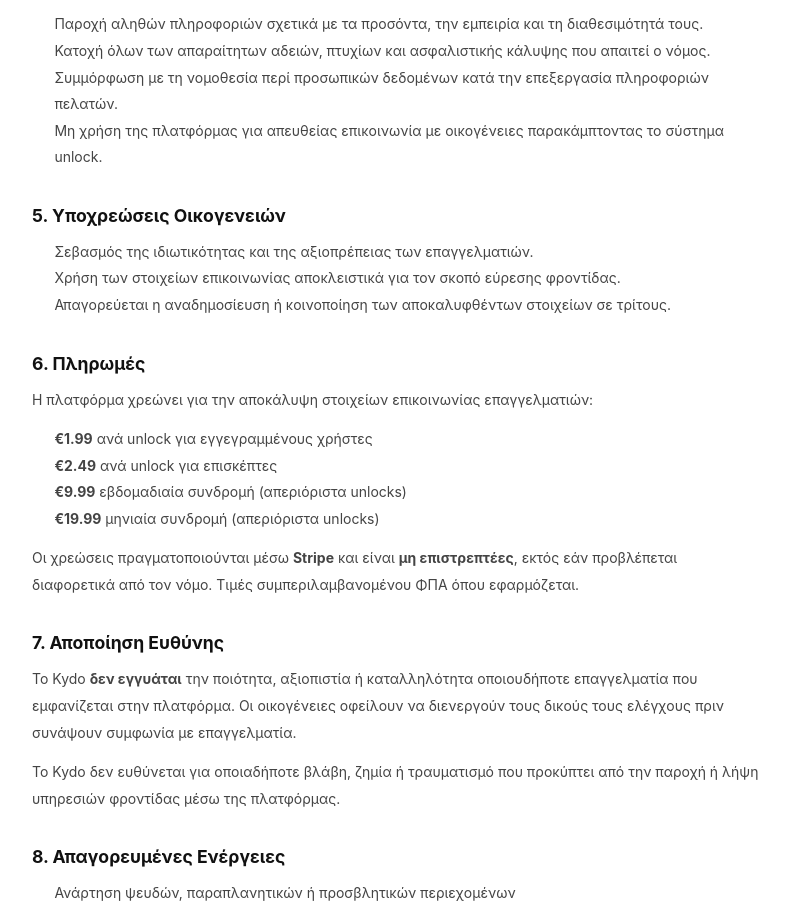
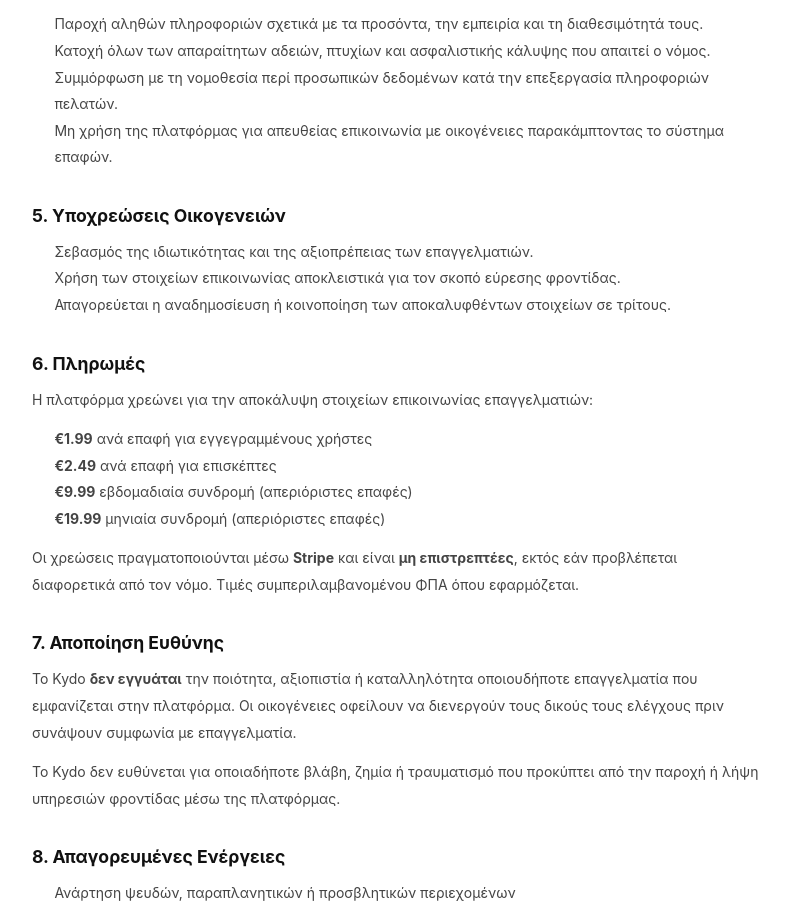
Before and after one commit to koulis21/kydo, a Next.js app: page /terms in a window 1280 px wide. Shown: the part 970-1882 px from the top of the page, without its empty margins (242-1031 px from the left). Built offline with nearby package versions, Linux system fonts and the light colour scheme; no server answers.

Commit message:
Replace 'unlock' with 'επαφή' across all user-facing UI

```diff
--- a/src/app/api/checkout/route.ts
+++ b/src/app/api/checkout/route.ts
@@ -73,7 +73,7 @@
         currency: 'eur',
         unit_amount: priceInCents,
         product_data: {
-          name: `Kydo Unlock — ${professional_name || 'Επαγγελματίας'}`,
+          name: `Kydo Επαφή — ${professional_name || 'Επαγγελματίας'}`,
           description: 'Πρόσβαση σε στοιχεία επικοινωνίας',
         },
       },
--- a/src/app/dashboard/page.tsx
+++ b/src/app/dashboard/page.tsx
@@ -100,7 +100,7 @@
       {/* Stats */}
       <div style={{ display: 'grid', gridTemplateColumns: 'repeat(auto-fit,minmax(140px,1fr))', gap: '1rem', marginBottom: '1.5rem' }}>
         {[
-          { label: 'Unlocks', val: unlocks, note: 'Επαφές ξεκλειδωμένες', href: null },
+          { label: 'Επαφές', val: unlocks, note: 'Επαγγελματίες επικοινωνίας', href: null },
           { label: '❤️ Αγαπημένοι', val: favorites, note: favorites > 0 ? 'Δες τους' : 'Αποθήκευσε pros', href: '/favorites' },
           { label: 'Αξιολογήσεις', val: reviews, note: 'Έχετε δώσει', href: null },
           { label: 'Express', val: 0, note: 'Ιστορικό', href: null },
--- a/src/app/jobs/[id]/page.tsx
+++ b/src/app/jobs/[id]/page.tsx
@@ -185,10 +185,10 @@
             <div style={{ border: '1.5px dashed var(--gray-m)', borderRadius: 'var(--rs)', padding: '1.2rem 1.4rem' }}>
               <div style={{ fontSize: '13px', fontWeight: 700, color: 'var(--gray)', textTransform: 'uppercase', letterSpacing: '.5px', marginBottom: '8px' }}>🔒 Στοιχεία επικοινωνίας</div>
               <div style={{ fontSize: '14px', color: 'var(--gray)', marginBottom: '12px', lineHeight: 1.5 }}>
-                Ξεκλείδωσε για να επικοινωνήσεις απευθείας με την οικογένεια. Pro συνδρομητές: <strong>δωρεάν</strong>.
+                Αποκτήστε επαφή για να επικοινωνήσετε απευθείας με την οικογένεια. Pro συνδρομητές: <strong>δωρεάν</strong>.
               </div>
               <button onClick={unlockJob} disabled={busy} style={{ padding: '12px 22px', background: 'var(--teal)', color: '#fff', border: 'none', borderRadius: 'var(--rs)', fontSize: '14px', fontWeight: 700, cursor: busy ? 'not-allowed' : 'pointer' }}>
-                {busy ? 'Ανακατεύθυνση...' : '🔓 Ξεκλείδωσε €1.99'}
+                {busy ? 'Ανακατεύθυνση...' : '🔓 Αποκτήστε επαφή €1.99'}
               </button>
               {error && <div className="msg msg-error" style={{ marginTop: '10px', fontSize: '13px' }}>{error}</div>}
             </div>
--- a/src/app/jobs/page.tsx
+++ b/src/app/jobs/page.tsx
@@ -103,7 +103,7 @@
                 <div style={{ display: 'flex', alignItems: 'center', gap: '8px', marginBottom: '6px', flexWrap: 'wrap' }}>
                   {j.is_urgent && <span style={{ fontSize: '10px', fontWeight: 800, color: '#fff', background: 'var(--red)', padding: '3px 8px', borderRadius: '10px', letterSpacing: '.4px' }}>🚨 ΕΠΕΙΓΟΝ</span>}
                   <span style={{ fontSize: '11px', fontWeight: 700, color: 'var(--gray)', textTransform: 'uppercase', letterSpacing: '.4px' }}>{j.category}</span>
-                  {isUnlocked && <span style={{ fontSize: '10px', fontWeight: 800, color: 'var(--teal)', background: 'var(--teal-l)', padding: '3px 8px', borderRadius: '10px', letterSpacing: '.4px' }}>✓ ΞΕΚΛΕΙΔΩΜΕΝΗ</span>}
+                  {isUnlocked && <span style={{ fontSize: '10px', fontWeight: 800, color: 'var(--teal)', background: 'var(--teal-l)', padding: '3px 8px', borderRadius: '10px', letterSpacing: '.4px' }}>✓ ΕΠΑΦΗ ΑΠΟΚΤΗΘΗΚΕ</span>}
                 </div>
                 <div style={{ fontSize: '16px', fontWeight: 700, marginBottom: '6px' }}>{j.title}</div>
                 {j.patient_info && <div style={{ fontSize: '13px', color: 'var(--gray)', marginBottom: '6px' }}>👤 {j.patient_info}</div>}
--- a/src/app/page.tsx
+++ b/src/app/page.tsx
@@ -82,7 +82,7 @@
             { icon: '📅', title: 'Ωράριο & Ημέρες', desc: 'Φίλτρα για ημέρες, βάρδιες, διαμονή εντός.' },
             { icon: '⚡', title: 'Kydo Express', desc: 'Επείγον; Επαγγελματίας εντός 2–4 ωρών.' },
             { icon: '★', title: 'Αξιολογήσεις', desc: 'Πραγματικές κριτικές από οικογένειες.' },
-            { icon: '💶', title: 'από €1.99', desc: 'Ξεκλείδωσε στοιχεία επικοινωνίας. Όχι πακέτα €700.' },
+            { icon: '💶', title: 'από €1.99', desc: 'Αποκτήστε στοιχεία επικοινωνίας. Όχι πακέτα €700.' },
           ].map(f => (
             <div key={f.title} style={{ background: 'var(--gray-l)', borderRadius: 'var(--r)', padding: '1.5rem' }}>
               <div style={{ fontSize: '1.8rem', marginBottom: '.8rem' }}>{f.icon}</div>
@@ -101,7 +101,7 @@
             {[
               { n: '1', title: 'Αναζήτησε', desc: 'Περιοχή, απόσταση, εξειδίκευση, ωράριο.' },
               { n: '2', title: 'Διάβασε', desc: 'Αξιολογήσεις + Kydo Verified badge.' },
-              { n: '3', title: 'Unlock από €1.99', desc: 'Ξεκλείδωσε τα στοιχεία επικοινωνίας.' },
+              { n: '3', title: 'Επαφή από €1.99', desc: 'Αποκτήστε τα στοιχεία επικοινωνίας.' },
               { n: '4', title: 'Αξιολόγησε', desc: 'Βοήθα την επόμενη οικογένεια.' },
             ].map(s => (
               <div key={s.n} style={{
@@ -128,10 +128,10 @@
         <p style={{ color: 'var(--gray)', fontSize: '14px', marginBottom: '2rem' }}>Πλήρωσε μόνο για αυτό που χρειάζεσαι</p>
         <div style={{ display: 'grid', gridTemplateColumns: 'repeat(auto-fit,minmax(160px,1fr))', gap: '1rem' }}>
           {[
-            { label: 'Επισκέπτης', price: '€2.49', desc: 'ανά unlock' },
-            { label: 'Νέο μέλος', price: '🎁 ΔΩΡΕΑΝ', desc: '1ο unlock δωρεάν · μετά €1.99', highlight: true },
+            { label: 'Επισκέπτης', price: '€2.49', desc: 'ανά επαφή' },
+            { label: 'Νέο μέλος', price: '🎁 ΔΩΡΕΑΝ', desc: '1η επαφή δωρεάν · μετά €1.99', highlight: true },
             { label: 'Εβδομαδιαίο', price: '€9.99', desc: '7 ημέρες' },
-            { label: 'Μηνιαίο', price: '€19.99', desc: 'απεριόριστα unlocks' },
+            { label: 'Μηνιαίο', price: '€19.99', desc: 'απεριόριστες επαφές' },
           ].map(p => (
             <div key={p.label} style={{
               background: p.highlight ? 'var(--teal-l)' : 'var(--gray-l)',
--- a/src/app/privacy/page.tsx
+++ b/src/app/privacy/page.tsx
@@ -33,7 +33,7 @@
         <li style={li}><strong>Στοιχεία επικοινωνίας:</strong> email, αριθμός κινητού τηλεφώνου</li>
         <li style={li}><strong>Επαγγελματικά στοιχεία</strong> (για επαγγελματίες): κατηγορία, ειδικότητα, χρόνια εμπειρίας, αμοιβή, περιοχή, αριθμός μητρώου ΕΦΚΑ/ΕΟΠΠΕΠ</li>
         <li style={li}><strong>Έγγραφα επαλήθευσης</strong> (για επαγγελματίες): πτυχία, πιστοποιητικά, ποινικό μητρώο (αποθηκεύονται κρυπτογραφημένα)</li>
-        <li style={li}><strong>Δεδομένα χρήσης:</strong> σελίδες που επισκεφτήκατε, αναζητήσεις, unlocks, αξιολογήσεις</li>
+        <li style={li}><strong>Δεδομένα χρήσης:</strong> σελίδες που επισκεφτήκατε, αναζητήσεις, επαφές, αξιολογήσεις</li>
         <li style={li}><strong>Τεχνικά δεδομένα:</strong> διεύθυνση IP, τύπος browser, χρόνος επίσκεψης</li>
       </ul>
 
--- a/src/app/prodash/page.tsx
+++ b/src/app/prodash/page.tsx
@@ -274,7 +274,7 @@
       }}>
         <div>
           <div style={{ fontSize: '15px', fontWeight: 800, marginBottom: '2px', color: 'var(--teal)' }}>📋 Δες αγγελίες οικογενειών</div>
-          <div style={{ fontSize: '13px', color: 'var(--gray)' }}>Ξεκλείδωσε στοιχεία επικοινωνίας με €1.99 ή δωρεάν με Pro συνδρομή</div>
+          <div style={{ fontSize: '13px', color: 'var(--gray)' }}>Αποκτήστε στοιχεία επικοινωνίας οικογενειών με €1.99 ή δωρεάν με Pro συνδρομή</div>
         </div>
         <button style={{ padding: '10px 18px', background: 'var(--teal)', color: '#fff', border: 'none', borderRadius: 'var(--rs)', fontSize: '13px', fontWeight: 700, cursor: 'pointer', whiteSpace: 'nowrap' }}>
           Browse →
--- a/src/app/search/page.tsx
+++ b/src/app/search/page.tsx
@@ -206,7 +206,7 @@
               flexWrap: 'wrap',
             }}>
               <div style={{ flex: 1 }}>
-                <div style={{ fontSize: '14px', fontWeight: 800, color: 'var(--teal)', marginBottom: '2px' }}>🎁 Εγγραφή δωρεάν → 1 δωρεάν ξεκλείδωμα!</div>
+                <div style={{ fontSize: '14px', fontWeight: 800, color: 'var(--teal)', marginBottom: '2px' }}>🎁 Εγγραφή δωρεάν → 1η επαφή δωρεάν!</div>
                 <div style={{ fontSize: '12px', color: 'var(--gray)' }}>Βρες τον επαγγελματία που θέλεις και αποκτήσε τα στοιχεία επικοινωνίας του χωρίς χρέωση — μόνο για νέα μέλη.</div>
               </div>
               <button style={{ padding: '9px 18px', background: 'var(--teal)', color: '#fff', border: 'none', borderRadius: 'var(--rs)', fontSize: '13px', fontWeight: 700, cursor: 'pointer', whiteSpace: 'nowrap' }}>
--- a/src/app/terms/page.tsx
+++ b/src/app/terms/page.tsx
@@ -42,7 +42,7 @@
         <li style={li}>Παροχή αληθών πληροφοριών σχετικά με τα προσόντα, την εμπειρία και τη διαθεσιμότητά τους.</li>
         <li style={li}>Κατοχή όλων των απαραίτητων αδειών, πτυχίων και ασφαλιστικής κάλυψης που απαιτεί ο νόμος.</li>
         <li style={li}>Συμμόρφωση με τη νομοθεσία περί προσωπικών δεδομένων κατά την επεξεργασία πληροφοριών πελατών.</li>
-        <li style={li}>Μη χρήση της πλατφόρμας για απευθείας επικοινωνία με οικογένειες παρακάμπτοντας το σύστημα unlock.</li>
+        <li style={li}>Μη χρήση της πλατφόρμας για απευθείας επικοινωνία με οικογένειες παρακάμπτοντας το σύστημα επαφών.</li>
       </ul>
 
       <h2 style={h2}>5. Υποχρεώσεις Οικογενειών</h2>
@@ -55,10 +55,10 @@
       <h2 style={h2}>6. Πληρωμές</h2>
       <p style={p}>Η πλατφόρμα χρεώνει για την αποκάλυψη στοιχείων επικοινωνίας επαγγελματιών:</p>
       <ul style={ul}>
-        <li style={li}><strong>€1.99</strong> ανά unlock για εγγεγραμμένους χρήστες</li>
-        <li style={li}><strong>€2.49</strong> ανά unlock για επισκέπτες</li>
-        <li style={li}><strong>€9.99</strong> εβδομαδιαία συνδρομή (απεριόριστα unlocks)</li>
-        <li style={li}><strong>€19.99</strong> μηνιαία συνδρομή (απεριόριστα unlocks)</li>
+        <li style={li}><strong>€1.99</strong> ανά επαφή για εγγεγραμμένους χρήστες</li>
+        <li style={li}><strong>€2.49</strong> ανά επαφή για επισκέπτες</li>
+        <li style={li}><strong>€9.99</strong> εβδομαδιαία συνδρομή (απεριόριστες επαφές)</li>
+        <li style={li}><strong>€19.99</strong> μηνιαία συνδρομή (απεριόριστες επαφές)</li>
       </ul>
       <p style={p}>
         Οι χρεώσεις πραγματοποιούνται μέσω <strong>Stripe</strong> και είναι <strong>μη επιστρεπτέες</strong>, εκτός εάν προβλέπεται διαφορετικά από τον νόμο. Τιμές συμπεριλαμβανομένου ΦΠΑ όπου εφαρμόζεται.
--- a/src/app/upgrade/page.tsx
+++ b/src/app/upgrade/page.tsx
@@ -164,7 +164,7 @@
         <div style={{ fontSize: '15px', color: 'var(--gray)', maxWidth: '560px', margin: '0 auto', lineHeight: 1.5 }}>
           {role === 'professional'
             ? 'Ξεχώρισε από τους συναδέλφους σου και αύξησε την προβολή σου στις οικογένειες.'
-            : 'Απεριόριστη πρόσβαση σε επαγγελματίες — χωρίς να πληρώνεις ξεχωριστά για κάθε ξεκλείδωμα.'}
+            : 'Απεριόριστες επαφές με επαγγελματίες — χωρίς να πληρώνεις ξεχωριστά για κάθε επαφή.'}
         </div>
       </div>
 
```
Also changed, not shown: src/app/profile/page.tsx (+6 -6 lines).
